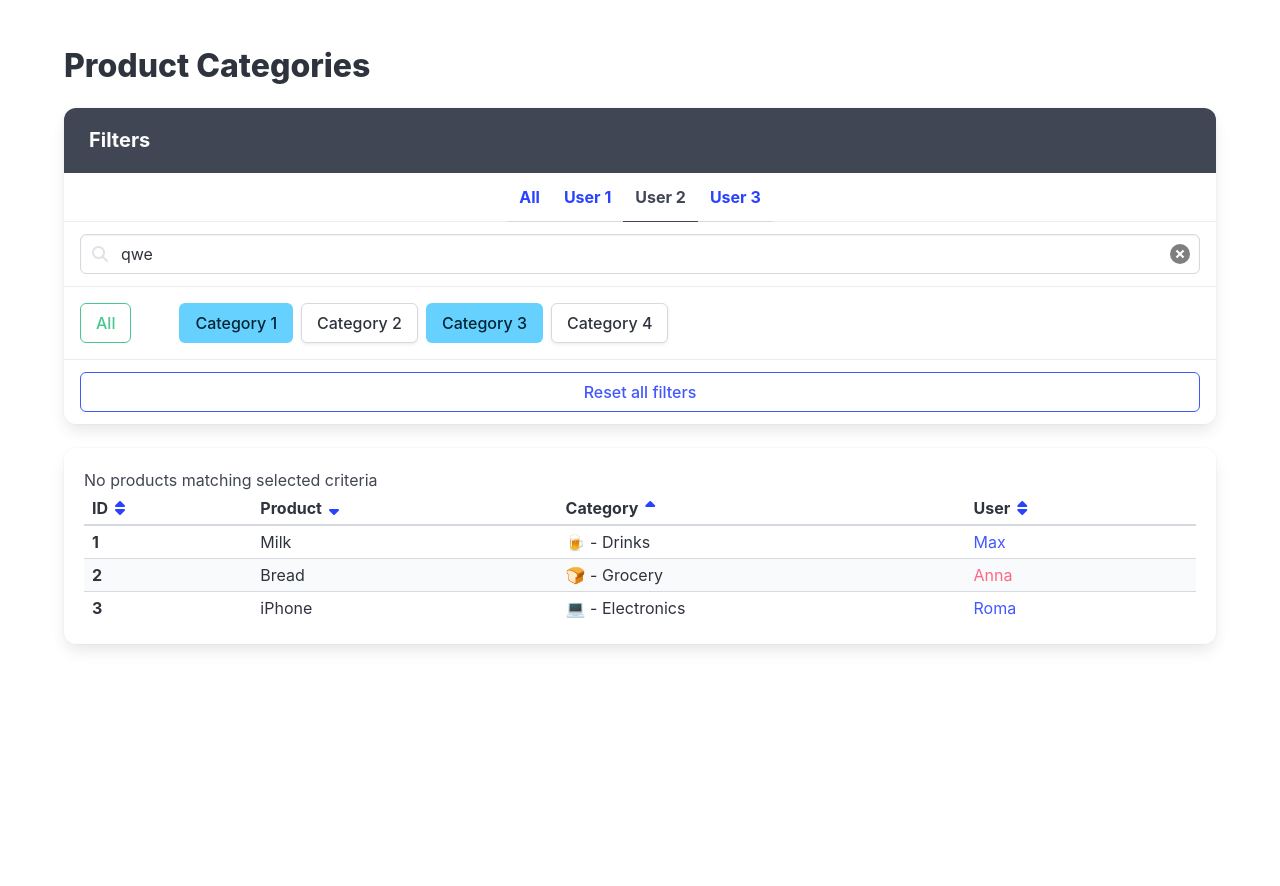
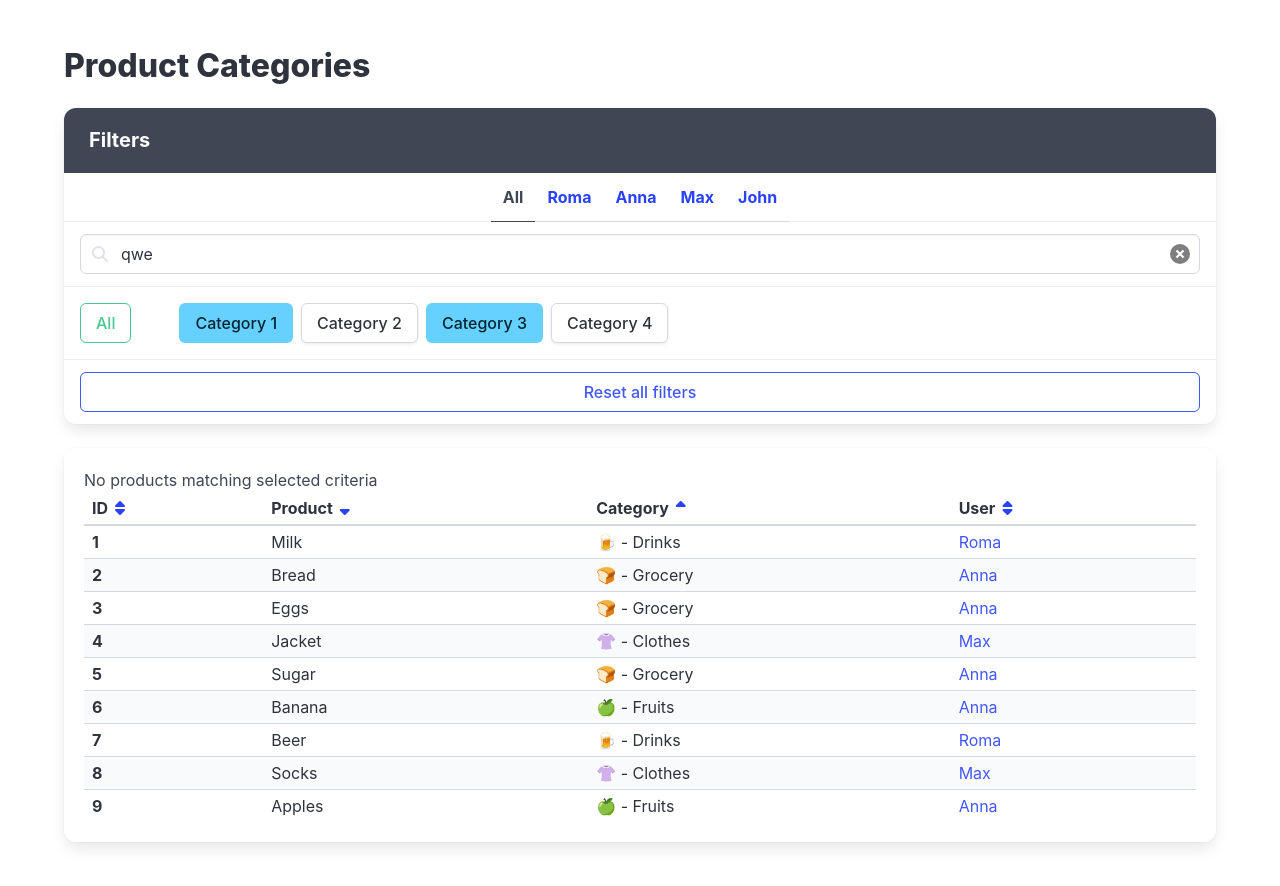
Before and after one commit to lvlashnin/react-practice-mashnin, a React (Vite) app: page / in a window 1280 px wide. Shown: the top 886 px of the page. Before the commit the page ends 800 px from the top, so only its background shows below. Built offline with nearby package versions, Linux system fonts and the light colour scheme.

Commit message:
1050 commit

```diff
--- a/src/App.jsx
+++ b/src/App.jsx
@@ -1,27 +1,52 @@
 /* eslint-disable jsx-a11y/accessible-emoji */
-import React from 'react';
+import React, { useMemo, useReducer, useState } from 'react';
 import './App.scss';
+import cn from 'classnames';
 
-// import usersFromServer from './api/users';
-// import categoriesFromServer from './api/categories';
-// import productsFromServer from './api/products';
+import usersFromServer from './api/users';
+import categoriesFromServer from './api/categories';
+import productsFromServer from './api/products';
 
-// const products = productsFromServer.map(product => {
-//   const category = categoriesFromServer.find(
-//     el => el.id === product.categoryId,
-//   ); // find by product.categoryId
-//   const user = usersFromServer.find(el => el.id === category.ownerId); // find by category.ownerId
+const products = productsFromServer.map(product => {
+  const category = categoriesFromServer.find(
+    el => el.id === product.categoryId,
+  ); // find by product.categoryId
+  const user = usersFromServer.find(el => el.id === category.ownerId); // find by category.ownerId
 
-//   return {
-//     ...product,
-//     categoryTitle: category.title,
-//     categoryIcon: category.icon,
-//     userName: user.name,
-//     user,
-//   };
-// });
+  return {
+    ...product,
+    categoryTitle: category.title,
+    categoryIcon: category.icon,
+    userName: user.name,
+    ownerSex: user.sex,
+  };
+});
 
-export const App = () => (
+export const App = () => {
+  const [stateSettings, setStateSettings] = useState({
+    filterbyUser: 'all',
+    filterbyCategory: null,
+    searchQuery: '',
+    sortBy: 'id',
+    sortDirection: 'asc',
+  });
+
+  const displayedProducts = useMemo(() => {
+    let result = products;
+    if (stateSettings.filterbyUser !== 'all') {
+      result = result.filter(
+        product => product.ownerName === stateSettings.filterbyUser,
+      );
+    }
+  });
+
+  const handleFiletr = userName => {
+    setStateSettings(prev => ({
+      ...prev,
+      filterbyUser: userName,
+    }));
+  };
+  return (
     <div className="section">
       <div className="container">
         <h1 className="title">Product Categories</h1>
@@ -31,11 +56,25 @@ export const App = () => (
             <p className="panel-heading">Filters</p>
 
             <p className="panel-tabs has-text-weight-bold">
-            <a data-cy="FilterAllUsers" href="#/">
+              <a data-cy="FilterAllUsers" href="#/" className="is-active">
                 All
               </a>
-
-            <a data-cy="FilterUser" href="#/">
+              {usersFromServer.map(user => {
+                return (
+                  <a
+                    data-cy="FilterUser"
+                    href="#/"
+                    key={user.id}
+                    onClick={() => handleFiletr(user.name)}
+                    className={cn({
+                      'is-active': user.name === stateSettings.filterbyUser,
+                    })}
+                  >
+                    {user.name}
+                  </a>
+                );
+              })}
+              {/* <a data-cy="FilterUser" href="#/">
                 User 1
               </a>
 
@@ -45,7 +84,7 @@ export const App = () => (
 
               <a data-cy="FilterUser" href="#/">
                 User 3
-            </a>
+              </a> */}
             </p>
 
             <div className="panel-block">
@@ -176,7 +215,23 @@ export const App = () => (
             </thead>
 
             <tbody>
+              {products.map(product => {
+                return (
                   <tr data-cy="Product">
+                    <td className="has-text-weight-bold" data-cy="ProductId">
+                      {product.id}
+                    </td>
+
+                    <td data-cy="ProductName">{product.name}</td>
+                    <td data-cy="ProductCategory">{`${product.categoryIcon} - ${product.categoryTitle}`}</td>
+
+                    <td data-cy="ProductUser" className="has-text-link">
+                      {product.userName}
+                    </td>
+                  </tr>
+                );
+              })}
+              {/* <tr data-cy="Product">
                 <td className="has-text-weight-bold" data-cy="ProductId">
                   1
                 </td>
@@ -213,10 +268,11 @@ export const App = () => (
                 <td data-cy="ProductUser" className="has-text-link">
                   Roma
                 </td>
-            </tr>
+              </tr> */}
             </tbody>
           </table>
         </div>
       </div>
     </div>
   );
+};
```
Lines whose indentation alone changed are shown as unchanged.
